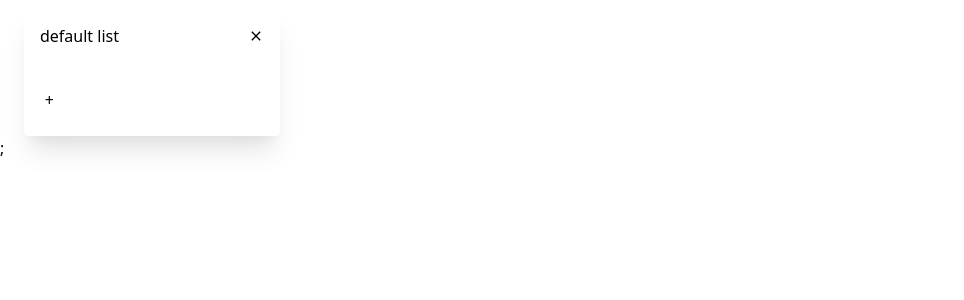
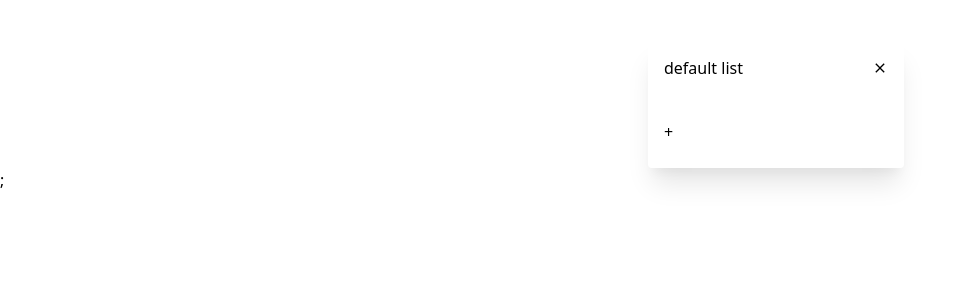
Before and after one commit to hisomura/trello-copy, a Next.js app: page / in a window 1280 px wide. Shown: the top 300 px of the page, without its empty margins (0-964 px from the left). Built offline with nearby package versions, Linux system fonts and the light colour scheme.

Commit message:
Fix cards design.

```diff
--- /dev/null
+++ b/src/components/CardContainer.tsx
@@ -0,0 +1,16 @@
+import React from "react";
+import {Card} from "../store/cardsSlice";
+
+type Props = {
+  key: string;
+  card: Card;
+};
+
+export default function CardContainer(props: Props) {
+  return (
+    <li className="flex py-2 border-t">
+      <input className="my-auto mr-2" type="checkbox"/>
+      <p className="text-sm">{props.card.name}</p>
+    </li>
+  );
+}
--- a/src/components/ListContainer.tsx
+++ b/src/components/ListContainer.tsx
@@ -4,6 +4,7 @@ import {useDispatch, useSelector} from "react-redux";
 import {addCard, selectCards} from "../store/cardsSlice";
 import {createInputTextOnKeyDownCallback} from "../lib/inputText";
 import {List} from "../store/listsSlice";
+import CardContainer from "./CardContainer";
 
 
 type Props = {
@@ -30,21 +31,21 @@ export default function ListContainer(props: Props) {
             </button>
           </div>
 
-
-          <div className="max-w-xl mx-auto pt-8 z-0 flex justify-end">
+          <div className="max-w-xl pt-8 z-0">
             <div className="py-2">
               +{" "}
               <input
-                className="ml-1 w-10/12 text-sm"
+                className="focus:outline-none ml-1 w-10/12 text-sm"
                 onKeyDown={onKeyDown}
                 type="text"
               />
             </div>
-            {cards.map((card) => {
-              return <div id={card.id}>{card.name}</div>;
-            })}
+            <ul>
+              {cards.map((card) => {
+                return <CardContainer key={card.id} card={card}/>
+              })}
+            </ul>
           </div>
-
         </div>
       </div>
     </>
--- a/src/pages/index.tsx
+++ b/src/pages/index.tsx
@@ -6,7 +6,7 @@ import {selectLists} from "../store/listsSlice";
 export default function Home() {
   const lists = useSelector(selectLists);
   return (
-    <div className="flex">
+    <div className="max-w-xl mx-auto pt-8 z-0 flex justify-end">
       {lists.map(l => <ListContainer key={l.id} list={l}/>)}
     </div>
   );
```
